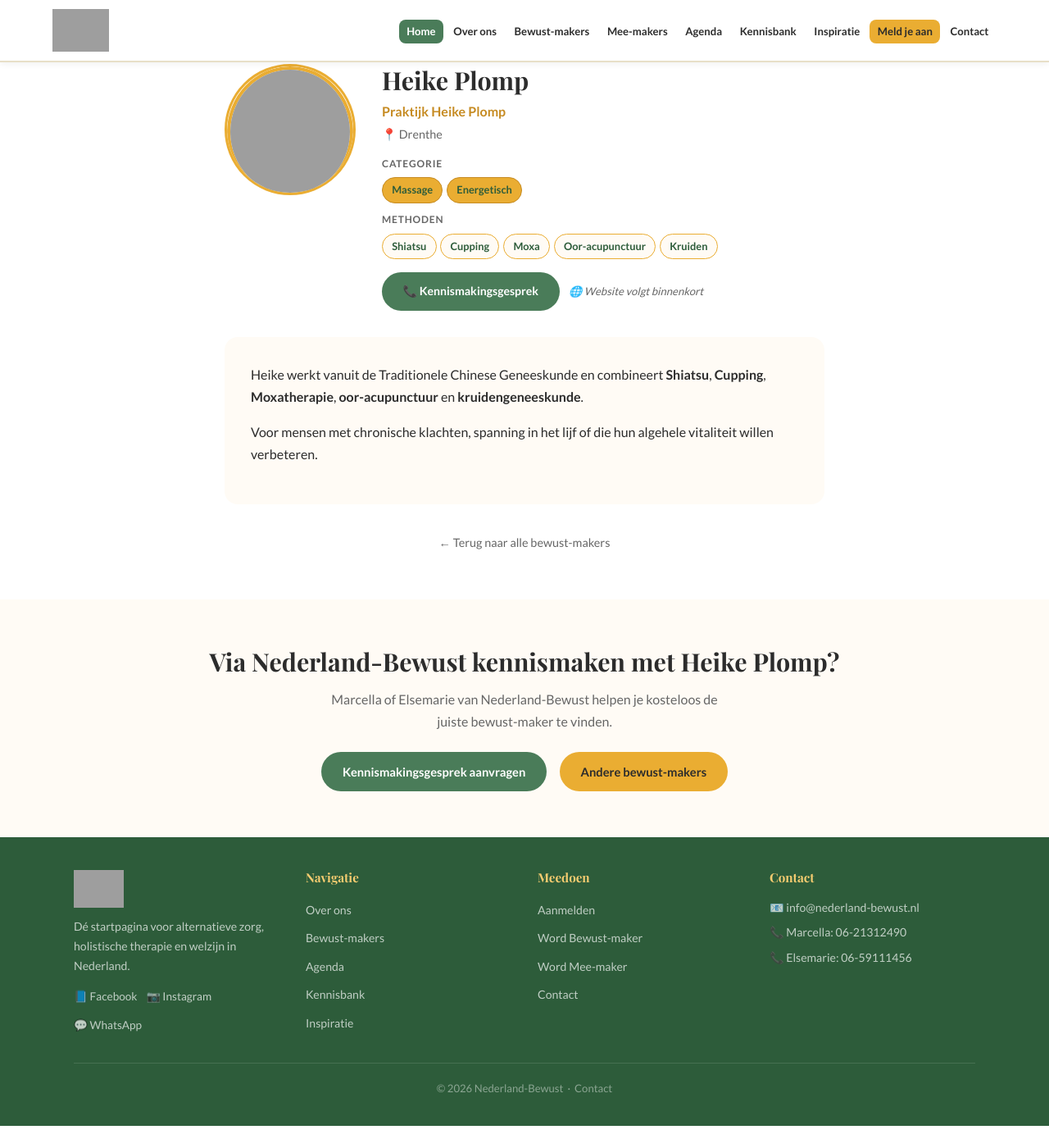
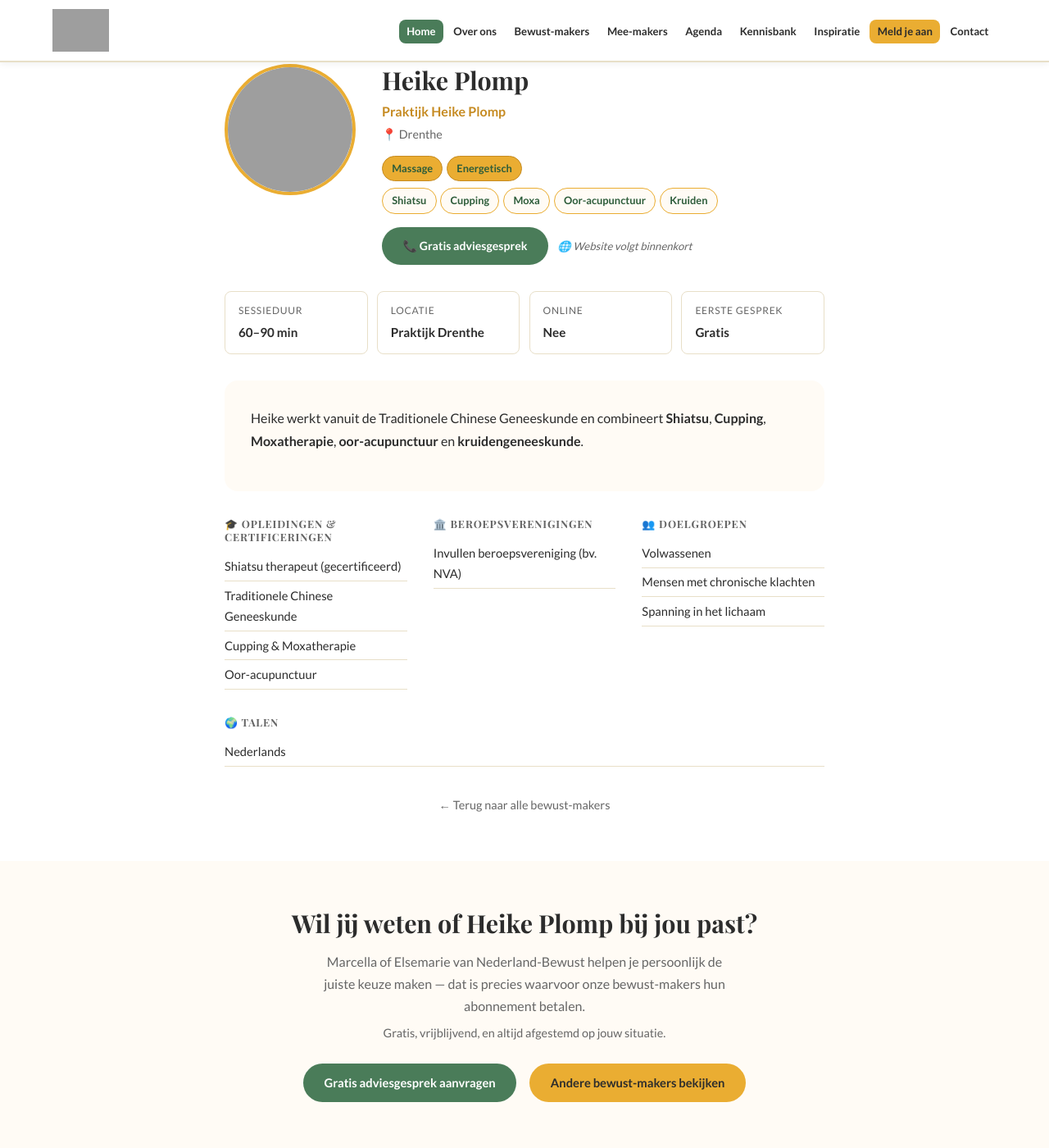
Before and after one commit to hands4flownl/nederland-bewust, a Jekyll site: the page built from pages/bewust-makers/welkom-bij-praktijk-heike-plomp.html, in a window 1280 px wide and 1400 px high, scrolled down 240 px. Shown: the whole window at 82% size. Built offline with Jekyll 4.4.1, drawn with Linux system fonts in a browser that asks for light colours; before the commit the page ends 1613 px from its top, so only the background shows below that; grey boxes are pictures that could not be loaded.

Commit message:
Profiel uitgebreid: opleidingen, verenigingen, sessieinfo – Heike Plomp

```diff
--- a/pages/bewust-makers/welkom-bij-praktijk-heike-plomp.html
+++ b/pages/bewust-makers/welkom-bij-praktijk-heike-plomp.html
@@ -13,35 +13,73 @@
 <section class="sectie">
   <div class="container container--nauw">
 
-    <div class="profiel-header" style="display:flex;gap:2rem;align-items:flex-start;margin-bottom:2rem;flex-wrap:wrap;">
-      <div class="maker-kaart__foto-wrap" style="width:160px;height:160px;flex-shrink:0;">
-        <img src="https://nederland-bewust.nl/wp-content/uploads/2025/07/cropped-OIP-1-1.webp"
-          alt="Heike Plomp"
-          style="width:160px;height:160px;border-radius:50%;object-fit:cover;border:4px solid var(--goud);"
-          loading="lazy"
-          onerror="this.parentElement.innerHTML='<div style=\'width:160px;height:160px;border-radius:50%;background:var(--creme);border:4px solid var(--goud);display:flex;align-items:center;justify-content:center;font-size:3rem;\'>🌿</div>';">
-      </div>
+    <!-- HEADER: foto + kerninfo -->
+    <div style="display:flex;gap:2rem;align-items:flex-start;margin-bottom:2rem;flex-wrap:wrap;">
+      <img src="https://nederland-bewust.nl/wp-content/uploads/2025/07/cropped-OIP-1-1.webp" alt="Heike Plomp" style="width:160px;height:160px;border-radius:50%;object-fit:cover;border:4px solid var(--goud);flex-shrink:0;" loading="lazy" onerror="this.style.opacity='0'">
       <div style="flex:1;min-width:220px;">
         <h2 style="margin-bottom:0.3rem;">Heike Plomp</h2>
         <p style="color:var(--goud-donker);font-weight:700;margin-bottom:0.2rem;">Praktijk Heike Plomp</p>
         <p style="color:var(--tekst-licht);font-size:0.9rem;margin-bottom:0.8rem;">📍 Drenthe</p>
-        <div style="margin-bottom:0.6rem;">
-          <p style="font-size:0.75rem;font-weight:700;text-transform:uppercase;letter-spacing:0.07em;color:var(--tekst-licht);margin-bottom:0.4rem;">Categorie</p>
+        <div style="margin-bottom:0.5rem;">
           <div style="display:flex;flex-wrap:wrap;gap:0.3rem;"><span class="profiel-tag" style="background:var(--goud);border-color:var(--goud-donker);">Massage</span><span class="profiel-tag" style="background:var(--goud);border-color:var(--goud-donker);">Energetisch</span></div>
         </div>
-        <div style="margin-bottom:1rem;">
-          <p style="font-size:0.75rem;font-weight:700;text-transform:uppercase;letter-spacing:0.07em;color:var(--tekst-licht);margin-bottom:0.4rem;">Methoden</p>
-          <div style="display:flex;flex-wrap:wrap;gap:0.3rem;"><span class="profiel-tag">Shiatsu</span><span class="profiel-tag">Cupping</span><span class="profiel-tag">Moxa</span><span class="profiel-tag">Oor-acupunctuur</span><span class="profiel-tag">Kruiden</span></div>
-        </div>
-        <div style="display:flex;gap:0.7rem;flex-wrap:wrap;margin-top:1rem;align-items:center;">
-          <a href="{{ '/contact/' | relative_url }}" class="knop knop--groen" style="font-size:0.88rem;">📞 Kennismakingsgesprek</a>
+        <div style="display:flex;flex-wrap:wrap;gap:0.3rem;margin-bottom:1rem;"><span class="profiel-tag">Shiatsu</span><span class="profiel-tag">Cupping</span><span class="profiel-tag">Moxa</span><span class="profiel-tag">Oor-acupunctuur</span><span class="profiel-tag">Kruiden</span></div>
+        <div style="display:flex;gap:0.7rem;flex-wrap:wrap;align-items:center;">
+          <a href="{{ '/contact/' | relative_url }}" class="knop knop--groen" style="font-size:0.88rem;">📞 Gratis adviesgesprek</a>
           <span style="font-size:0.82rem;color:var(--tekst-licht);font-style:italic;">🌐 Website volgt binnenkort</span>
         </div>
       </div>
     </div>
 
+    <!-- SNEL-INFO BLOKJES -->
+
+    <div style="display:grid;grid-template-columns:repeat(auto-fit,minmax(140px,1fr));gap:0.7rem;margin-bottom:2rem;">
+
+          <div style="background:var(--wit);border-radius:var(--radius);padding:0.8rem 1rem;border:1px solid var(--border);">
+            <div style="font-size:0.75rem;color:var(--tekst-licht);text-transform:uppercase;letter-spacing:0.06em;">Sessieduur</div>
+            <div style="font-weight:600;font-size:0.95rem;margin-top:0.2rem;">60–90 min</div>
+          </div>
+          <div style="background:var(--wit);border-radius:var(--radius);padding:0.8rem 1rem;border:1px solid var(--border);">
+            <div style="font-size:0.75rem;color:var(--tekst-licht);text-transform:uppercase;letter-spacing:0.06em;">Locatie</div>
+            <div style="font-weight:600;font-size:0.95rem;margin-top:0.2rem;">Praktijk Drenthe</div>
+          </div>
+          <div style="background:var(--wit);border-radius:var(--radius);padding:0.8rem 1rem;border:1px solid var(--border);">
+            <div style="font-size:0.75rem;color:var(--tekst-licht);text-transform:uppercase;letter-spacing:0.06em;">Online</div>
+            <div style="font-weight:600;font-size:0.95rem;margin-top:0.2rem;">Nee</div>
+          </div>
+          <div style="background:var(--wit);border-radius:var(--radius);padding:0.8rem 1rem;border:1px solid var(--border);">
+            <div style="font-size:0.75rem;color:var(--tekst-licht);text-transform:uppercase;letter-spacing:0.06em;">Eerste gesprek</div>
+            <div style="font-weight:600;font-size:0.95rem;margin-top:0.2rem;">Gratis</div>
+          </div>
+    </div>
+
+    <!-- BIO -->
     <div style="background:var(--creme);border-radius:var(--radius-groot);padding:2rem;margin-bottom:2rem;">
-      <p>Heike werkt vanuit de Traditionele Chinese Geneeskunde en combineert <strong>Shiatsu</strong>, <strong>Cupping</strong>, <strong>Moxatherapie</strong>, <strong>oor-acupunctuur</strong> en <strong>kruidengeneeskunde</strong>.</p><p>Voor mensen met chronische klachten, spanning in het lijf of die hun algehele vitaliteit willen verbeteren.</p>
+      <p>Heike werkt vanuit de Traditionele Chinese Geneeskunde en combineert <strong>Shiatsu</strong>, <strong>Cupping</strong>, <strong>Moxatherapie</strong>, <strong>oor-acupunctuur</strong> en <strong>kruidengeneeskunde</strong>.</p>
+    </div>
+
+    <!-- VERTROUWENSINFO GRID -->
+    <div style="display:flex;flex-wrap:wrap;gap:2rem;margin-bottom:2rem;">
+
+        <div style="flex:1;min-width:220px;">
+          <h4 style="font-size:0.8rem;font-weight:700;text-transform:uppercase;letter-spacing:0.07em;color:var(--tekst-licht);margin-bottom:0.6rem;">🎓 Opleidingen & certificeringen</h4>
+          <ul style="list-style:none;"><li style='padding:0.3rem 0;border-bottom:1px solid var(--border);font-size:0.92rem;'>Shiatsu therapeut (gecertificeerd)</li><li style='padding:0.3rem 0;border-bottom:1px solid var(--border);font-size:0.92rem;'>Traditionele Chinese Geneeskunde</li><li style='padding:0.3rem 0;border-bottom:1px solid var(--border);font-size:0.92rem;'>Cupping & Moxatherapie</li><li style='padding:0.3rem 0;border-bottom:1px solid var(--border);font-size:0.92rem;'>Oor-acupunctuur</li></ul>
+        </div>
+
+        <div style="flex:1;min-width:220px;">
+          <h4 style="font-size:0.8rem;font-weight:700;text-transform:uppercase;letter-spacing:0.07em;color:var(--tekst-licht);margin-bottom:0.6rem;">🏛️ Beroepsverenigingen</h4>
+          <ul style="list-style:none;"><li style='padding:0.3rem 0;border-bottom:1px solid var(--border);font-size:0.92rem;'>Invullen beroepsvereniging (bv. NVA)</li></ul>
+        </div>
+
+        <div style="flex:1;min-width:220px;">
+          <h4 style="font-size:0.8rem;font-weight:700;text-transform:uppercase;letter-spacing:0.07em;color:var(--tekst-licht);margin-bottom:0.6rem;">👥 Doelgroepen</h4>
+          <ul style="list-style:none;"><li style='padding:0.3rem 0;border-bottom:1px solid var(--border);font-size:0.92rem;'>Volwassenen</li><li style='padding:0.3rem 0;border-bottom:1px solid var(--border);font-size:0.92rem;'>Mensen met chronische klachten</li><li style='padding:0.3rem 0;border-bottom:1px solid var(--border);font-size:0.92rem;'>Spanning in het lichaam</li></ul>
+        </div>
+
+        <div style="flex:1;min-width:220px;">
+          <h4 style="font-size:0.8rem;font-weight:700;text-transform:uppercase;letter-spacing:0.07em;color:var(--tekst-licht);margin-bottom:0.6rem;">🌍 Talen</h4>
+          <ul style="list-style:none;"><li style='padding:0.3rem 0;border-bottom:1px solid var(--border);font-size:0.92rem;'>Nederlands</li></ul>
+        </div>
     </div>
 
     <div style="text-align:center;margin-top:1.5rem;">
@@ -52,11 +90,12 @@
 
 <section class="sectie sectie--kleur">
   <div class="container" style="text-align:center;">
-    <h2>Via Nederland-Bewust kennismaken met Heike Plomp?</h2>
-    <p style="max-width:500px;margin:0.8rem auto 1.5rem;color:var(--tekst-licht);">Marcella of Elsemarie van Nederland-Bewust helpen je kosteloos de juiste bewust-maker te vinden.</p>
+    <h2>Wil jij weten of Heike Plomp bij jou past?</h2>
+    <p style="max-width:520px;margin:0.8rem auto 0.5rem;color:var(--tekst-licht);">Marcella of Elsemarie van Nederland-Bewust helpen je persoonlijk de juiste keuze maken — dat is precies waarvoor onze bewust-makers hun abonnement betalen.</p>
+    <p style="max-width:520px;margin:0 auto 1.5rem;color:var(--tekst-licht);font-size:0.9rem;">Gratis, vrijblijvend, en altijd afgestemd op jouw situatie.</p>
     <div style="display:flex;gap:1rem;justify-content:center;flex-wrap:wrap;">
-      <a href="{{ '/contact/' | relative_url }}" class="knop knop--groen">Kennismakingsgesprek aanvragen</a>
-      <a href="{{ '/onze-bewust-makers/' | relative_url }}" class="knop knop--goud">Andere bewust-makers</a>
+      <a href="{{ '/contact/' | relative_url }}" class="knop knop--groen">Gratis adviesgesprek aanvragen</a>
+      <a href="{{ '/onze-bewust-makers/' | relative_url }}" class="knop knop--goud">Andere bewust-makers bekijken</a>
     </div>
   </div>
 </section>
```
Also changed, not shown: other parts of pages/bewust-makers/welkom-bij-praktijk-heike-plomp.html (+1 -1 lines).
